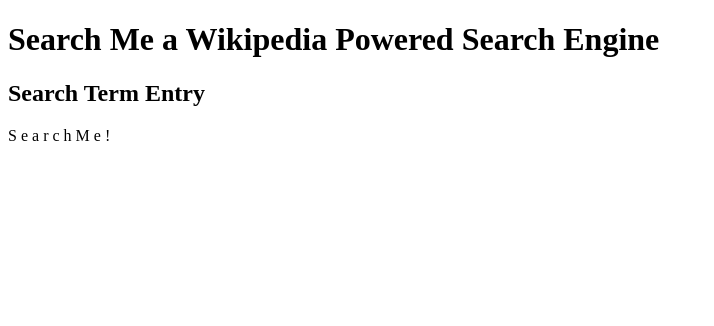
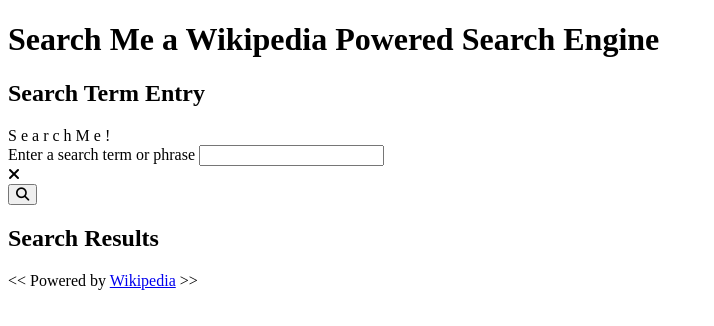
Before and after one commit to Christiano0407/APP-Search_VanillaJs, a website: page src/html/index.html in a window 1280 px wide. Shown: the whole page, without its empty margins (0-714 px from the left). Drawn offline with Linux system fonts and the light colour scheme; a web font is replaced by a local one.

Commit message:
index-search

```diff
--- a/src/html/index.html
+++ b/src/html/index.html
@@ -34,12 +34,33 @@
                 <span class="red exclaim">!</span>
 
             </div>
+
+            <form role="search" id="searchBar"  class="searchBar">
+                <label class="offscreen" for="search">Enter a search term or phrase</label>
+                <input id="search" type="text" autocomplete="off" role="searchbox">
+                <div id="clean" class="none button clear" role="button" tabindex="0" aria-label="Clear search terms">
+                    <i class="fas fa-times"></i>
+                </div>
+                <button id="searchButton" class="button searchButton" type="submit" aria-label="submit button">
+                    <i class="fas fa-search blue"></i>
+                </button>
+            </form>
+        </section>
+
+        <section class="results">
+            <h2 class="offscreen">Search Results</h2>
+            <div class="statsBar">
+                <div id="stats" class="stats" aria-live="assertive"></div>
+            </div>
+            <div id="searchResults" class="searchResults"></div>
         </section>
     </main>
 
     <footer>
+        <p><span aria-hidden="true">&lt;&lt;</span> Powered by <a href="https://www.wikipedia.org" target="_blank">Wikipedia</a> <span aria-hidden="true">&gt;&gt;</span></p>
+    </footer>
 
-    </footer>
+
     <script src="../js/index.js" type="module"></script>
 </body>
 </html>
```
